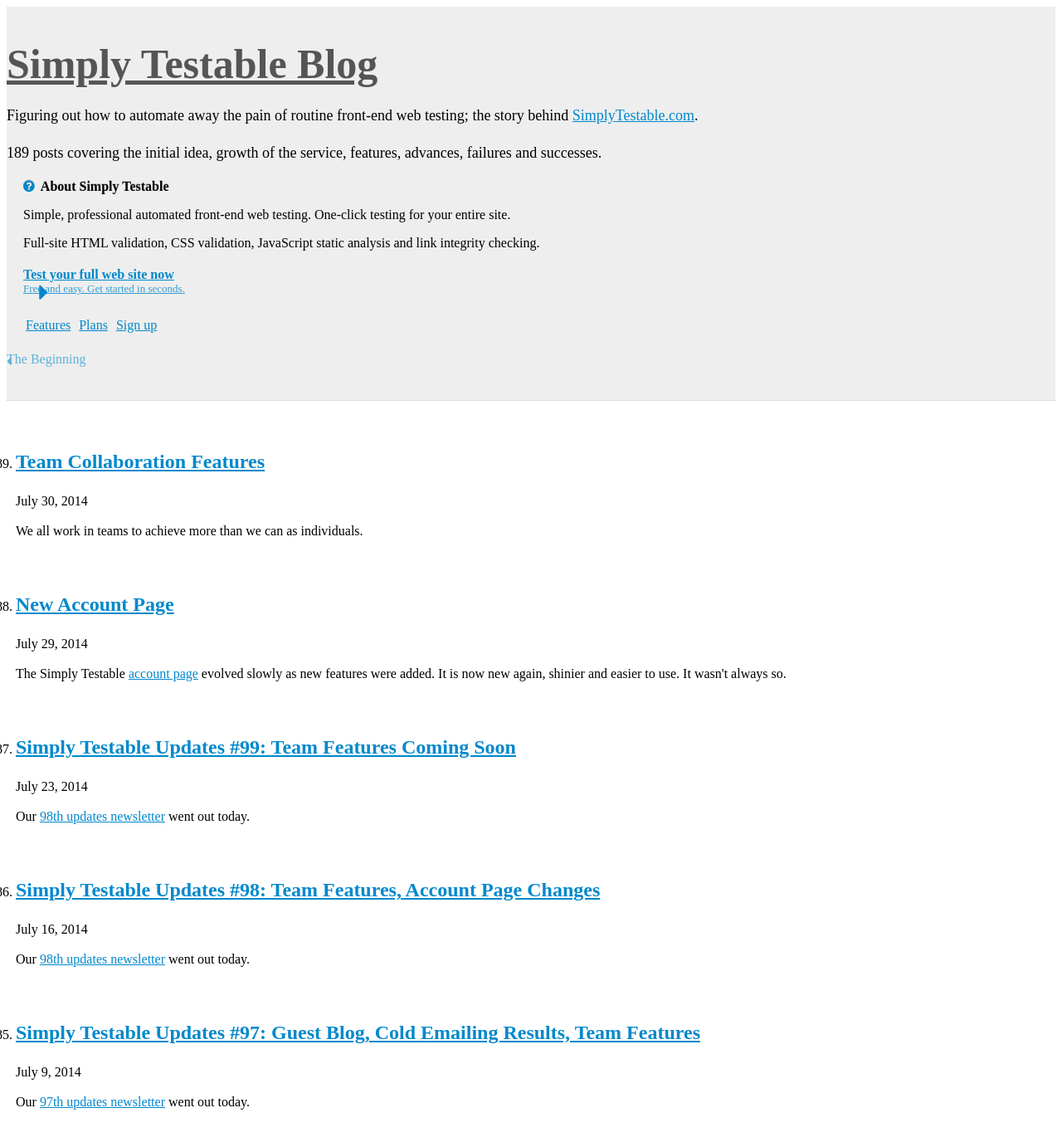
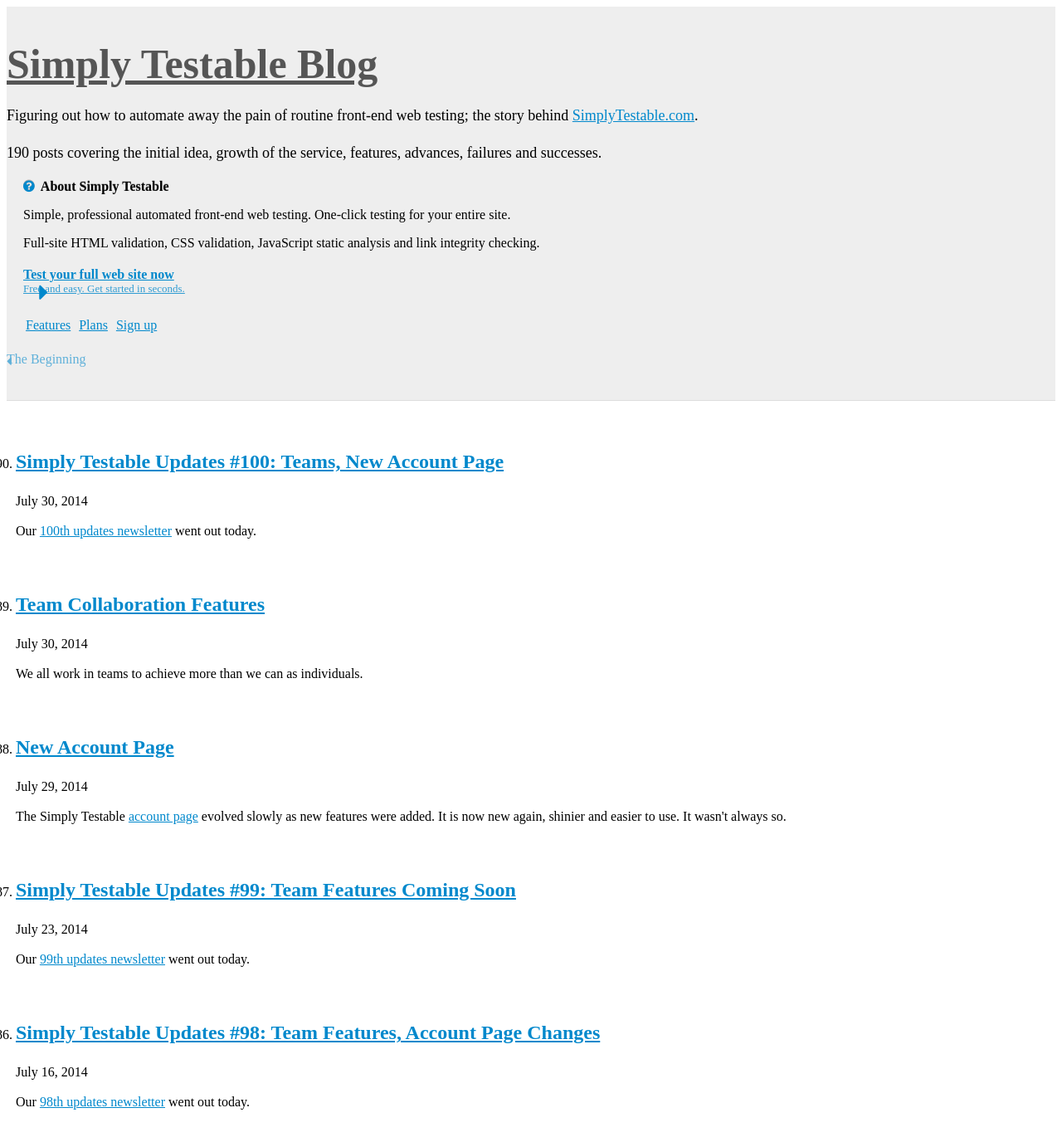
Before and after one commit to webignition/blog.simplytestable.com, a Jekyll site: the page built from archive/index.html, in a window 1280 px wide and 1400 px high. Shown: the top 1376 px of the window at 83% size. Built offline with Jekyll 4.4.1, drawn with Linux system fonts in a browser that asks for light colours; nearby versions of some CDN libraries; comment, search, counter and statistics services are not loaded; a style sheet for code colours, icons or effects is not loaded; some of the changed text lies outside the part shown.

Commit message:
100th newsletter notification

```diff
--- a/_posts/2014/2014-07-23-simply-testable-updates-99.html
+++ b/_posts/2014/2014-07-23-simply-testable-updates-99.html
@@ -6,7 +6,7 @@ author:
     url: http://webignition.net
 continue_reading: false
 newsletter:
-    issue_number: 98th
+    issue_number: 99th
     url: http://us5.campaign-archive2.com/?u=ac75e33d993d2b502e333ddd0&amp;id=321f5d2e87
     highlights:
       - <a href="http://us5.campaign-archive2.com/?u=ac75e33d993d2b502e333ddd0&amp;id=321f5d2e87#team-features">Team Features Coming Soon</a>
--- a/archive/index.html
+++ b/archive/index.html
@@ -6,6 +6,28 @@ is_archive: true
 <ol class="archive">
 
 
+    <li value="190">
+        <h2><a href="/simply-testable-updates-100/">Simply Testable Updates #100: Teams, New Account Page </a></h2>
+        <p class="post-date">July 30, 2014</p>
+
+
+
+
+
+
+
+
+
+    <p>
+        Our <a href="http://us5.campaign-archive2.com/?u=ac75e33d993d2b502e333ddd0&amp;id=25b07bb37f">100th updates newsletter</a> went out today.
+    </p>
+
+
+
+
+    </li>
+
+
     <li value="189">
         <h2><a href="/team-collaboration-features/">Team Collaboration Features </a></h2>
         <p class="post-date">July 30, 2014</p>
@@ -52,7 +74,7 @@ is_archive: true
 
 
     <p>
-        Our <a href="http://us5.campaign-archive2.com/?u=ac75e33d993d2b502e333ddd0&amp;id=321f5d2e87">98th updates newsletter</a> went out today.
+        Our <a href="http://us5.campaign-archive2.com/?u=ac75e33d993d2b502e333ddd0&amp;id=321f5d2e87">99th updates newsletter</a> went out today.
     </p>
 
 
```
Also changed, not shown: _posts/2014/2014-07-30-simply-testable-updates-100.html (added, +16 -0 lines), sitemap.xml (+7 -3 lines).
